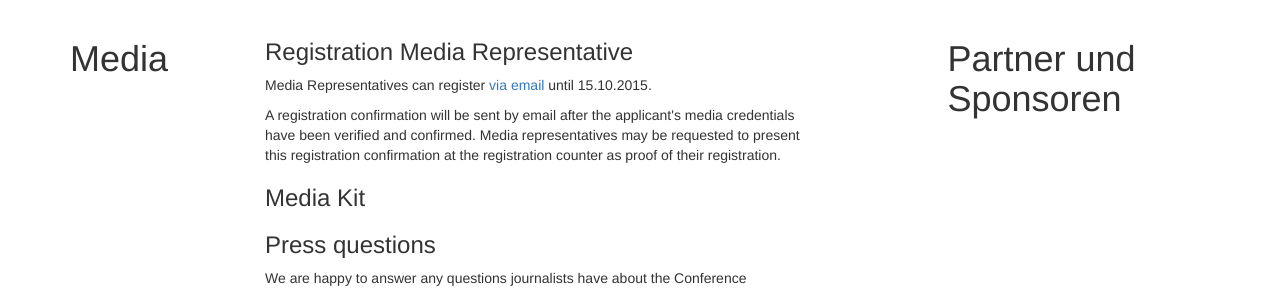
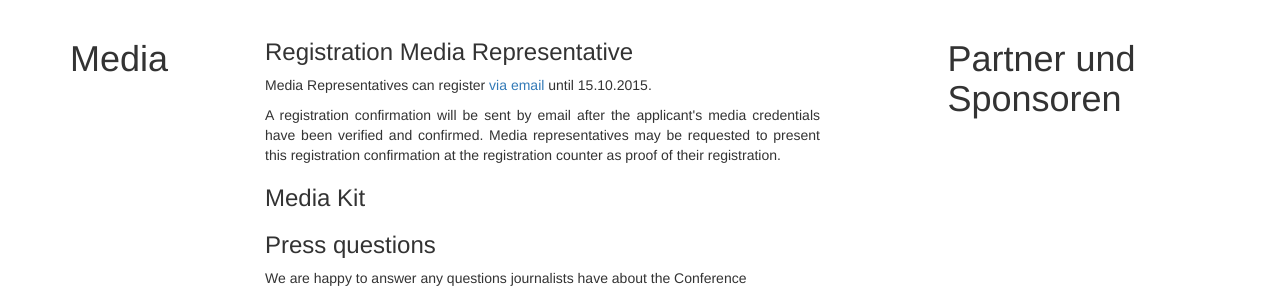
Before and after one commit to susedev/test, a Jekyll site: the page built from media.html, in a window 1280 px wide. Shown: the part 218-508 px from the top of the page. Built offline with Jekyll 4.4.1, drawn with Linux system fonts in a browser that asks for light colours; nearby versions of some CDN libraries.

Commit message:
Edit from JekyllCMS

```diff
--- a/media.html
+++ b/media.html
@@ -6,7 +6,7 @@ language: en
 
 <p>Media Representatives can register <a href="mailto:kommunikationsfluten@eijc.eu?subject=Accreditation%20Conference">via email </a>until 15.10.2015.</p>
 
-<p>A registration confirmation will be sent by email after the applicant&#39;s media credentials have been verified and confirmed. Media representatives may be requested to present this registration confirmation at the registration counter as proof of their registration.</p>
+<p style="text-align: justify;">A registration confirmation will be sent by email after the applicant&#39;s media credentials have been verified and confirmed. Media representatives may be requested to present this registration confirmation at the registration counter as proof of their registration.</p>
 
 <h3>Media Kit</h3>
 
```
